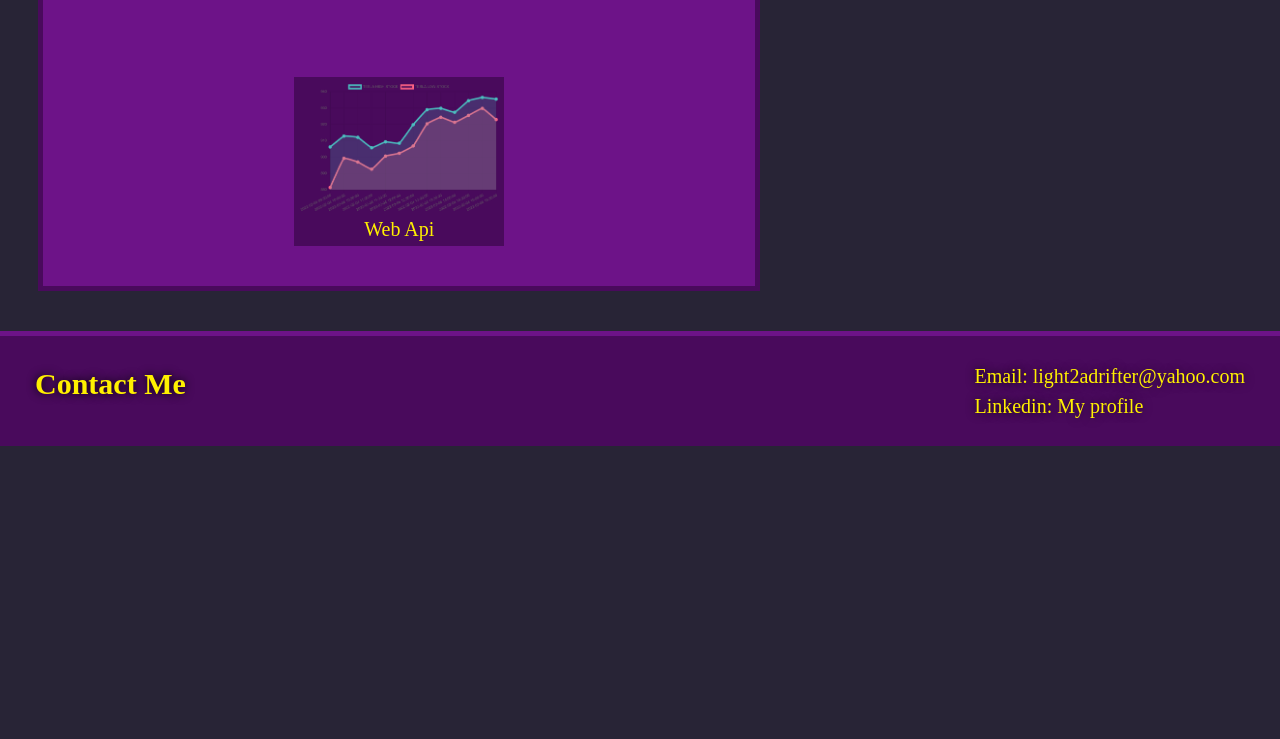
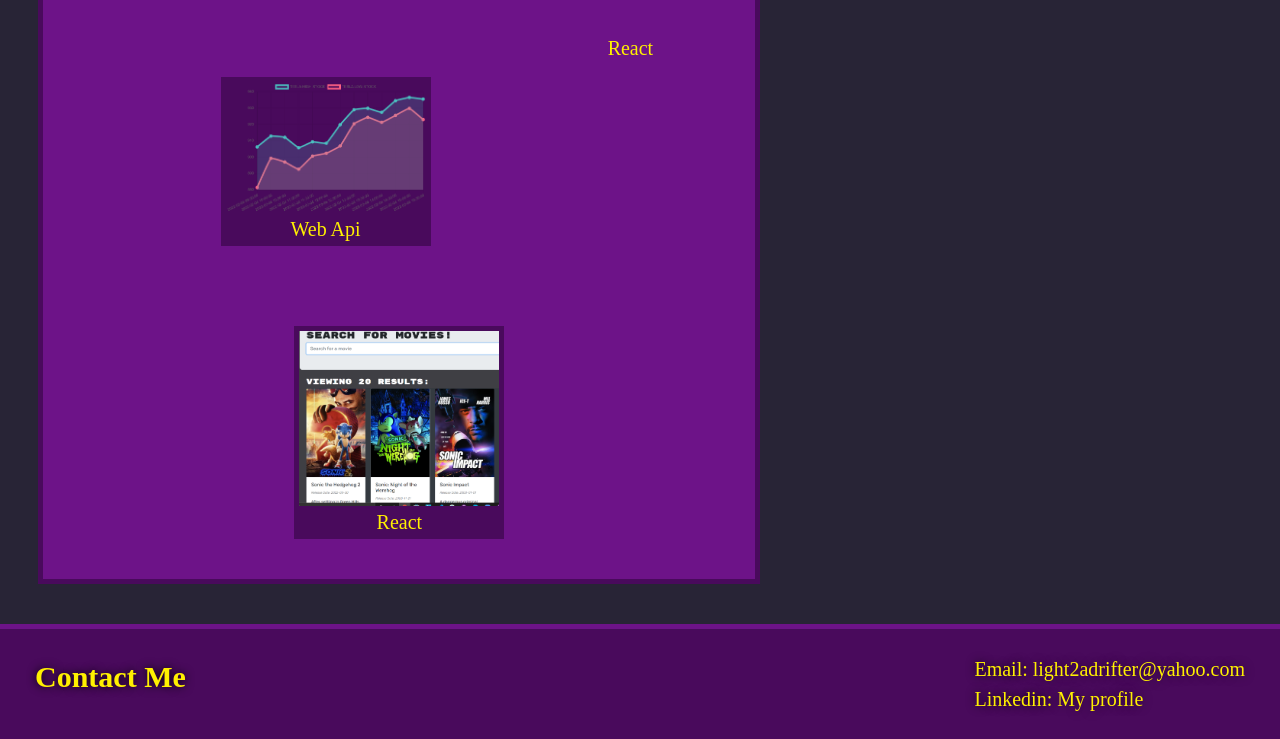
Before and after one commit to light2adrifter/challenge-2, a plain HTML site: page docs/index.html in a window 1280 px wide. Shown: the part 1815-2554 px from the top of the page. Before the commit the page ends 2261 px from the top, so only its background shows below. Drawn offline with Linux system fonts and the light colour scheme.

Commit message:
added react segment

```diff
--- a/docs/index.html
+++ b/docs/index.html
@@ -77,6 +77,14 @@
                     </a>
                     <p>Web Api</p>
                 </article>
+                <p>React</p>
+            </article>
+            <article>
+                <a href="https://dry-refuge-59540.herokuapp.com/" target="_blank">
+                    <img src="./Assets/pics/movie.png" alt="Search results for movies.">
+                </a>
+                <p>React</p>
+            </article>
             </section>
         </section>
     </section>
```
Also changed, not shown: docs/Assets/pics/movie.png (added).
